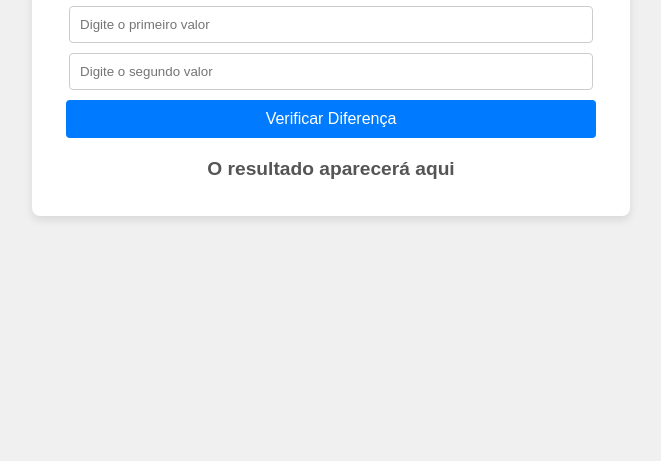
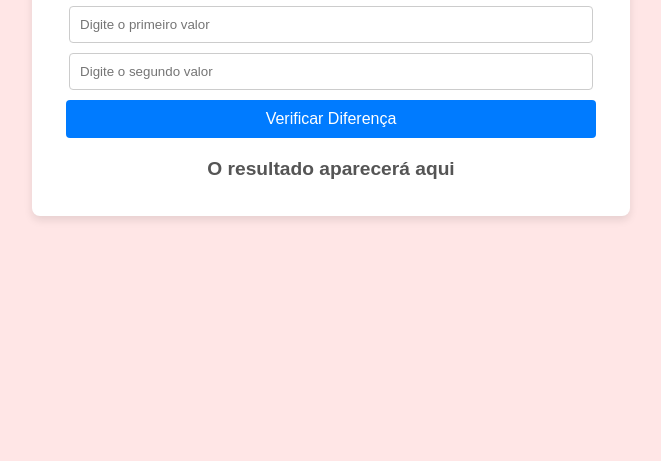
Before and after one commit to LucasBCarvalho/gerencia-de-configuracoes-de-software-aula-4, a plain HTML site: page index.html in a window 1280 px wide. Shown: the part 339-800 px from the top of the page, without its empty margins (309-970 px from the left). Drawn offline with Linux system fonts and the light colour scheme.

Commit message:
Altera background

```diff
--- a/css/style.css
+++ b/css/style.css
@@ -1,14 +1,13 @@
 
 body {
     font-family: Arial, sans-serif;
-    background-color: #f0f0f0;
+    background-color: #ffe6e6;
     display: flex;
     justify-content: center;
     align-items: center;
     height: 100vh;
     margin: 0;
 }
-
 
 .container {
     background-color: white;
@@ -17,7 +16,6 @@ body {
     box-shadow: 0 4px 8px rgba(0, 0, 0, 0.1);
     text-align: center;
 }
-
 
 h1 {
     color: #333;
```
